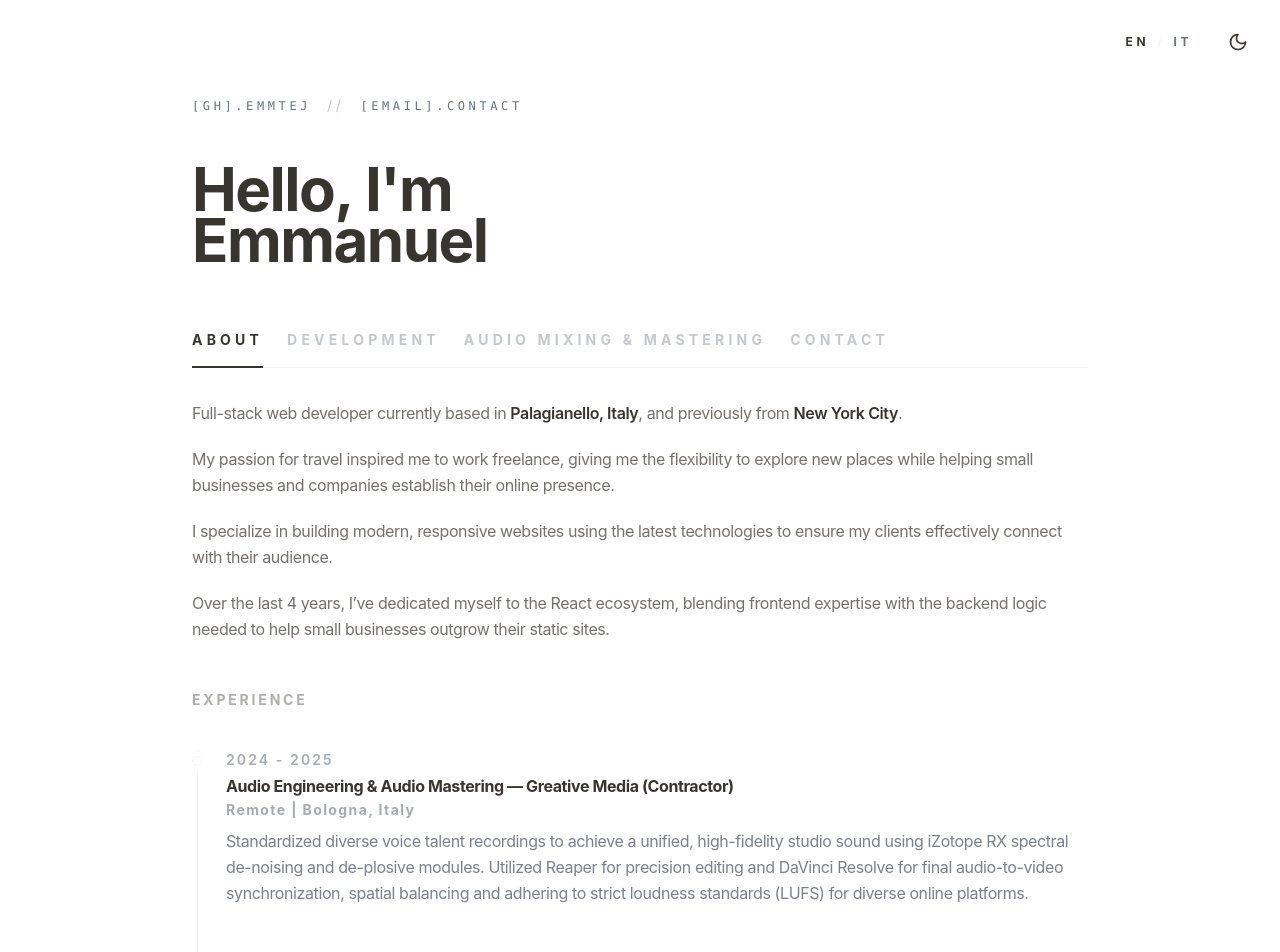
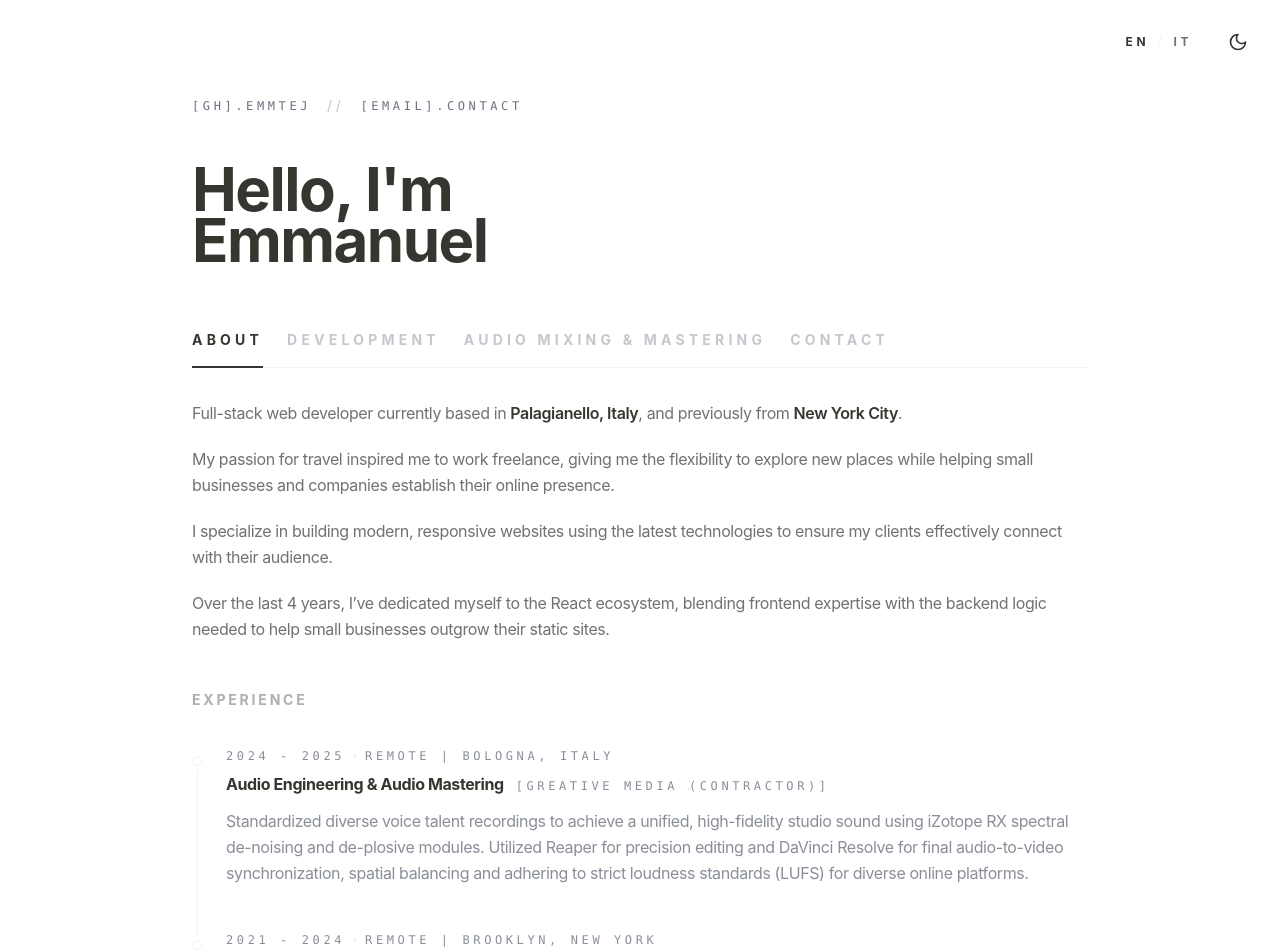
Before and after one commit to emmtej/portfolio-website, a React (Vite) app: page / in a window 1280 px wide. Shown: the top 952 px of the page. Built offline with nearby package versions, Linux system fonts and the light colour scheme.

Commit message:
Updated time and location display, enhanced title presentation, and adjusted description spacing for better readability.

```diff
--- a/src/components/about/ExperienceTimeline.tsx
+++ b/src/components/about/ExperienceTimeline.tsx
@@ -40,17 +40,29 @@ export function ExperienceTimeline() {
             )}
           ></span>
 
-          <div className="flex-1">
-            <time className="block mb-1 text-sm font-semibold tracking-wider uppercase text-text-muted/60">
-              {exp.time}
-            </time>
-            <h3 className="text-base font-bold text-text-main tracking-tight">
-              {exp.title} — {exp.company}
-            </h3>
-            <p className="text-sm font-bold text-text-muted/60 mt-0.5 tracking-wide">
-              {exp.location}
-            </p>
-            <Text className="mt-2 text-text-muted/90">{exp.description}</Text>
+          <div className="flex-1 -mt-0.5">
+            <div className="flex flex-wrap items-center gap-2 mb-2">
+              <time className="text-xs font-mono uppercase tracking-widest text-text-muted/80">
+                {exp.time}
+              </time>
+              <span className="size-1 rounded-full bg-border-subtle" />
+              <span className="text-xs font-mono uppercase tracking-widest text-text-muted/80">
+                {exp.location}
+              </span>
+            </div>
+
+            <div className="flex flex-col md:flex-row md:items-baseline gap-1 md:gap-3">
+              <h3 className="text-base font-bold text-text-main tracking-tight">
+                {exp.title}
+              </h3>
+              <span className="text-xs font-mono uppercase tracking-widest text-text-muted/80 group-hover:text-text-main transition-colors duration-normal">
+                [{exp.company}]
+              </span>
+            </div>
+
+            <Text className="mt-3 text-text-muted/80 leading-relaxed">
+              {exp.description}
+            </Text>
           </div>
         </li>
       ))}
```
